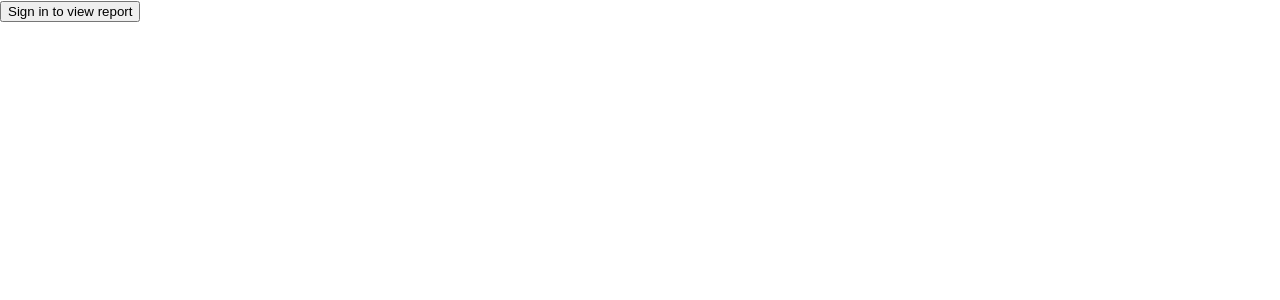
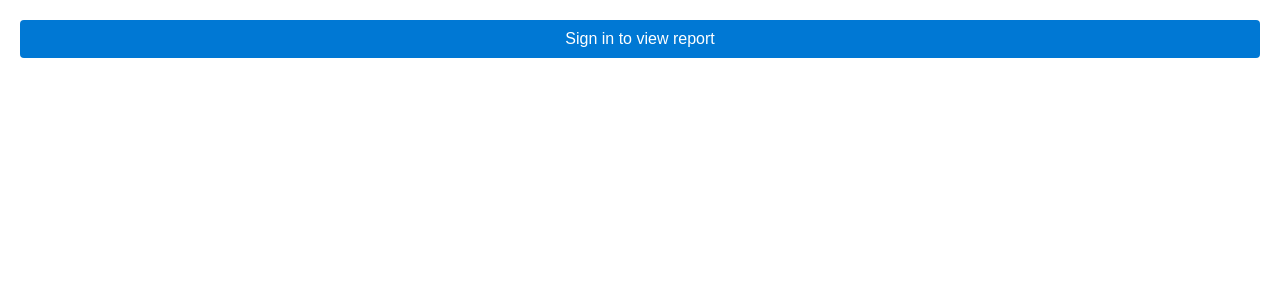
Before and after one commit to vietngx-h/powerbi-client-react, a React (Create React App) app: page / in a window 1280 px wide. Shown: the top 300 px of the page. Built offline with nearby package versions, Linux system fonts and the light colour scheme; what @azure/msal-react would draw is missing.

Commit message:
update App.css

```diff
--- a/src/App.css
+++ b/src/App.css
@@ -1,25 +1,40 @@
-App.css
-.app-container {
+.App {
   min-height: 100vh;
   display: flex;
   flex-direction: column;
   background-color: #f5f5f5;
 }
 
-.app-header {
+.App-header {
   padding: 20px;
   text-align: center;
   background-color: #fff;
   box-shadow: 0 2px 4px rgba(0, 0, 0, 0.1);
+  flex: 1;
+  display: flex;
+  flex-direction: column;
 }
 
-.app-title {
-  color: #333;
-  margin-bottom: 20px;
-  font-size: 24px;
+.sign-in-button {
+  padding: 10px 20px;
+  background-color: #0078d4;
+  color: white;
+  border: none;
+  border-radius: 4px;
+  font-size: 16px;
+  cursor: pointer;
 }
 
-.powerbi-container {
+.sign-in-button:hover {
+  background-color: #106ebe;
+}
+
+.sign-in-button:disabled {
+  background-color: #c7e0f4;
+  cursor: not-allowed;
+}
+
+.report-container {
   width: 90%;
   max-width: 1200px;
   height: 700px;
@@ -27,10 +42,41 @@ App.css
   border-radius: 8px;
   overflow: hidden;
   box-shadow: 0 4px 8px rgba(0, 0, 0, 0.1);
+  position: relative;
+  flex: 1;
 }
 
-.powerbi-report {
+.report-controls {
+  position: absolute;
+  top: 10px;
+  right: 10px;
+  z-index: 100;
+}
+
+.fullscreen-button {
+  padding: 8px 16px;
+  background-color: #0078d4;
+  color: white;
+  border: none;
+  border-radius: 4px;
+  font-size: 14px;
+  cursor: pointer;
+}
+
+.fullscreen-button:hover {
+  background-color: #106ebe;
+}
+
+.report-class {
   width: 100%;
   height: 100%;
   border: none;
 }
+
+.error-message {
+  color: #a4262c;
+  margin-top: 20px;
+  padding: 10px;
+  background-color: #f3d6d8;
+  border-radius: 4px;
+}
```
